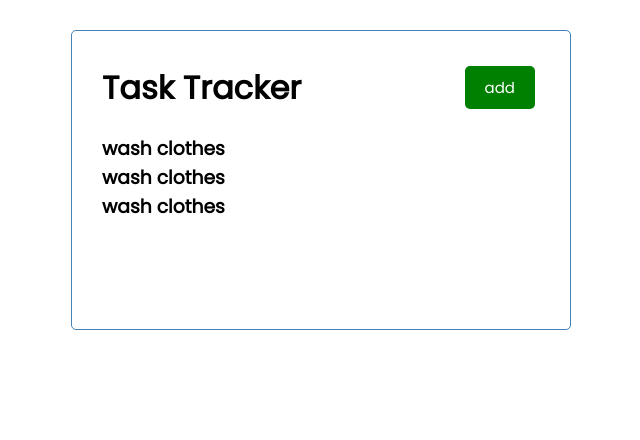
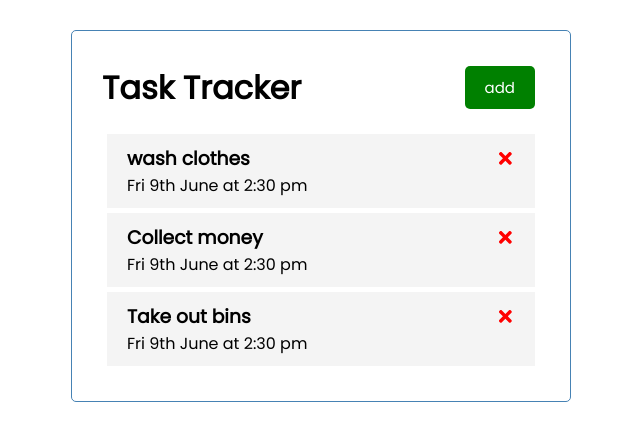
Before and after one commit to OscarLawton/TaskApp, a React (Create React App) app: page / in a window 1280 px wide. Shown: the top 440 px of the page, without its empty margins (319-959 px from the left). Built offline with nearby package versions, Linux system fonts and the light colour scheme.

Commit message:
finish Delete task and prop drilling

```diff
--- a/package.json
+++ b/package.json
@@ -8,6 +8,7 @@
     "@testing-library/user-event": "^12.1.10",
     "react": "^17.0.2",
     "react-dom": "^17.0.2",
+    "react-icons": "^4.2.0",
     "react-scripts": "4.0.3",
     "web-vitals": "^1.0.1"
   },
--- a/src/App.js
+++ b/src/App.js
@@ -1,6 +1,6 @@
 //import React from 'react'
 import Header from './components/Header'
-import Tasks from './components/Task'
+import Tasks from './components/Tasks'
 import { useState } from 'react'
 
 function App() {
@@ -8,23 +8,32 @@
       {
         id: 1,
         text: 'wash clothes',
+        day: 'Fri 9th June at 2:30 pm',
         reminder: false
       },
       {
         id: 2,
-        text: 'wash clothes',
+        text: 'Collect money',
+        day: 'Fri 9th June at 2:30 pm',
         reminder: true
       },
       {
         id: 3,
-        text: 'wash clothes',
+        text: 'Take out bins',
+        day: 'Fri 9th June at 2:30 pm',
         reminder: false
       }
-    ])
+  ])
+
+  // Delete Task
+  const deleteTask = (id) => {
+    setTasks(tasks.filter((task) => task.id !== id))
+  }
+
   return (
     <div className="container">
       <Header />
-      <Tasks tasks={tasks}/>
+      <Tasks tasks={tasks} onDelete={deleteTask}/>
     </div>
   );
 }
--- a/src/components/Task.js
+++ b/src/components/Task.js
@@ -1,8 +1,9 @@
-const Task = ({tasks}) => {
-
+import { FaTimes } from 'react-icons/fa'
+const Task = ({task, onDelete}) => {
     return (
-        <div>
-            {tasks.map((task) => (<h3 key={task.id}>{task.text}</h3>))}
+        <div className='task'>
+            <h3>{task.text} <FaTimes style={{ color: 'red', cursor: 'pointer' }} onClick={() => onDelete(task.id)}/></h3>
+            <p>{task.day}</p>
         </div>
     )
 }
--- /dev/null
+++ b/src/components/Tasks.js
@@ -0,0 +1,14 @@
+import Task from './Task'
+
+const Tasks = ({tasks, onDelete}) => {
+
+    return (
+        <div>
+            {tasks.map((task) => (
+                <Task key={task.id} task={task} onDelete={onDelete}/>
+            ))}
+        </div>
+    )
+}
+
+export default Tasks
```
Also changed, not shown: 2 other files (tests, documents, lock files or other folders).
